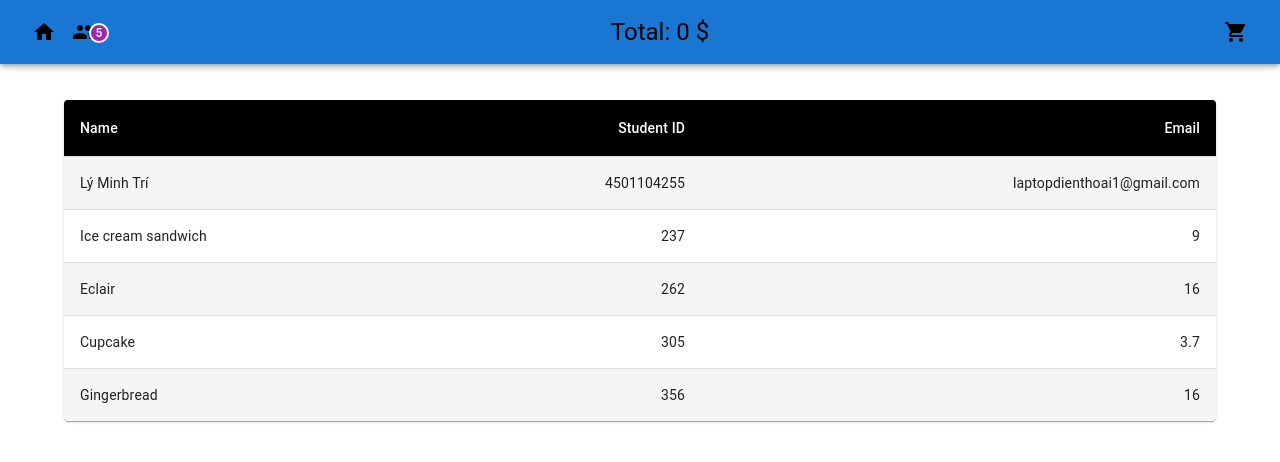
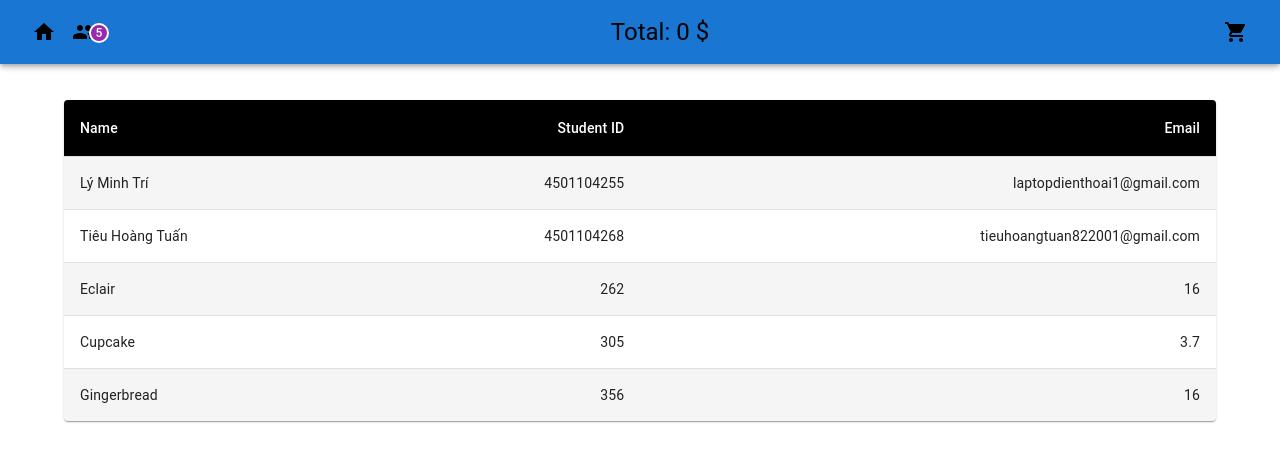
Before and after one commit to tieuhoangtuan/redux-app, a React (Create React App) app: page /list in a window 1280 px wide. Shown: the top 462 px of the page. Built offline with nearby package versions, Linux system fonts and the light colour scheme.

Commit message:
Update TeamList.js

```diff
--- a/src/containers/list/TeamList.js
+++ b/src/containers/list/TeamList.js
@@ -51,7 +51,7 @@ function TeamList() {
       4501104255,
       "laptopdienthoai1@gmail.com",
     ),
-    createData("Ice cream sandwich", 237, 9.0),
+    createData("Tiêu Hoàng Tuấn",4501104268,"tieuhoangtuan822001@gmail.com"),
     createData("Eclair", 262, 16.0),
     createData("Cupcake", 305, 3.7),
     createData("Gingerbread", 356, 16.0),
```
